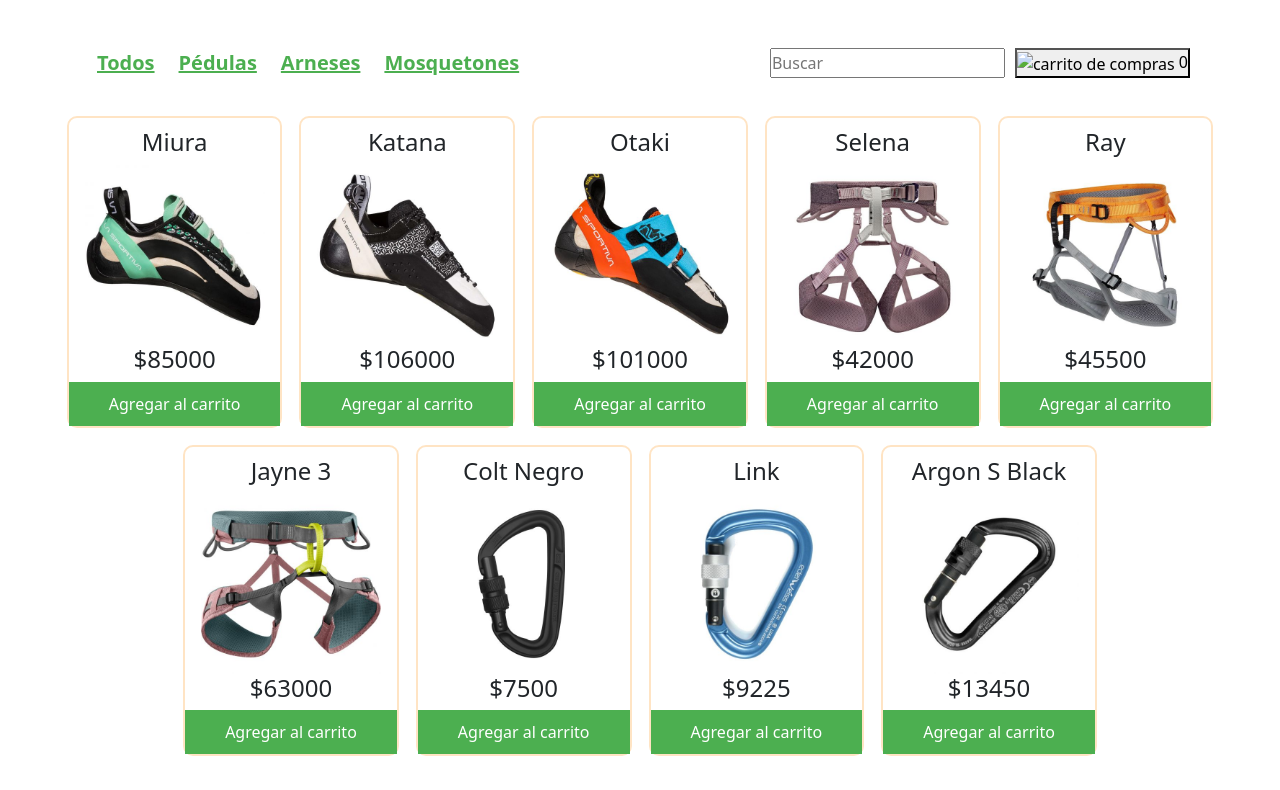
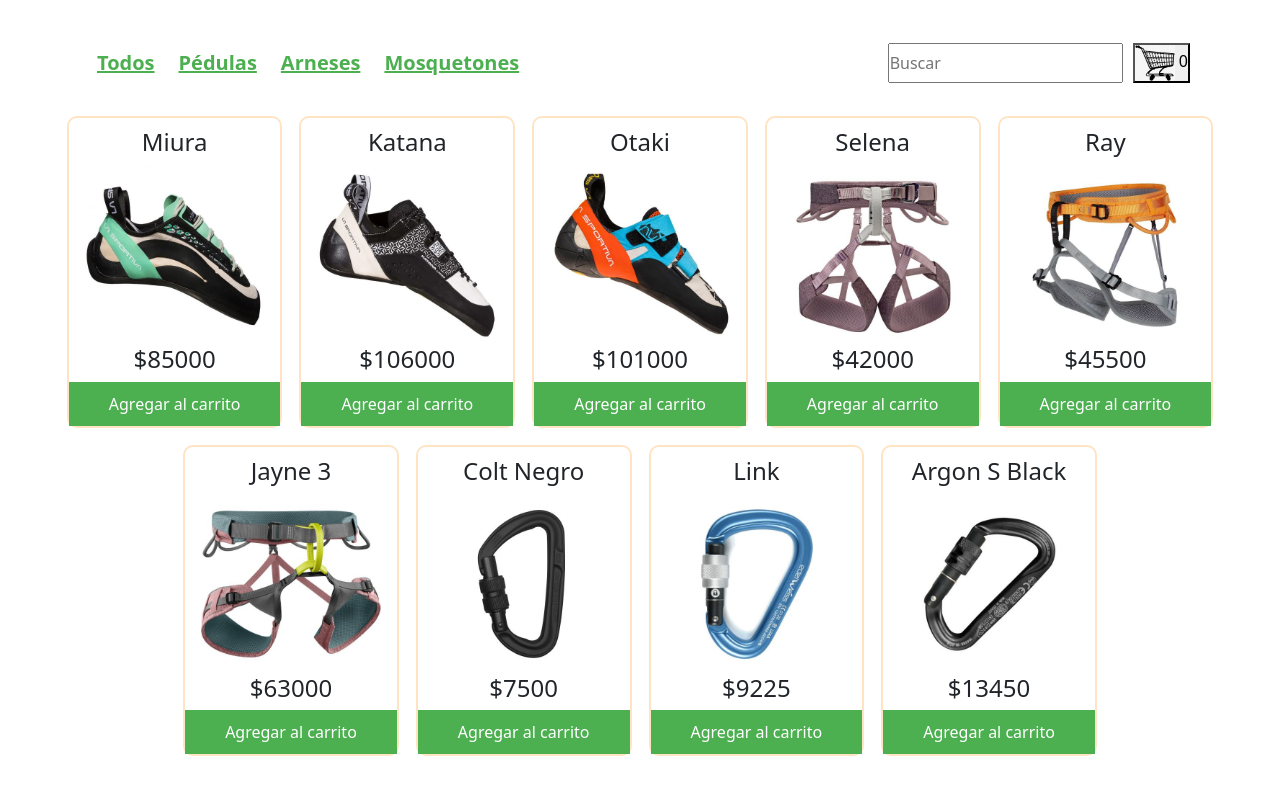
Before and after one commit to IsaRicordel/EntregaFinal-Ricordel, a plain HTML site: page index.html in a window 1280 px wide. Shown: the part 231-1021 px from the top of the page. Drawn offline with nearby package versions, Linux system fonts and the light colour scheme; the site is published under a folder, as on GitHub Pages, so addresses that start at the root find nothing.

Commit message:
nueva actualización

```diff
--- a/index.html
+++ b/index.html
@@ -47,7 +47,7 @@
         <div class="contenedor-buscar-carrito">
           <input id="buscador" placeholder="Buscar">
           <button id="botonCarrito">
-            <img src="/img/carrito.png" alt="carrito de compras" width="40">
+            <img src="./img/carrito.png" alt="carrito de compras" width="40">
             <span id="cantidadCarrito" class="cantidad-carrito"></span>
           </button>
         </div>
```
